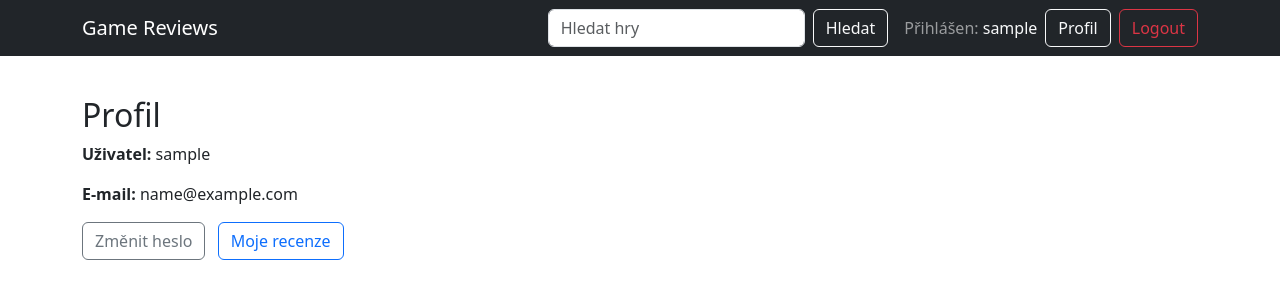
After one commit to kubaspringer1996/Game_review, a Django app: page /accounts/profile/ in a window 1280 px wide. The commit adds this page. Shown: the top 300 px of the page. Run offline with Django 5.2, Linux system fonts and the light colour scheme; the visitor is signed in with stand-in values (Sample User, id 1).

Commit message:
přidání html šablon pro přihlašování, přidání odkazu na Wiki (api) do game_detail.html

```diff
--- a/config/settings.py
+++ b/config/settings.py
@@ -141,6 +141,10 @@ MEDIA_URL = '/media/'
 
 MEDIA_ROOT = BASE_DIR / 'media'
 
+LOGIN_URL = '/accounts/login/'
+LOGIN_REDIRECT_URL = 'genre_list'
+LOGOUT_REDIRECT_URL = 'genre_list'
+
 # Default primary key field type
 # https://docs.djangoproject.com/en/5.2/ref/settings/#default-auto-field
 
--- a/config/urls.py
+++ b/config/urls.py
@@ -19,11 +19,14 @@ from django.urls import path,include
 from django.conf import settings
 from django.conf.urls.static import static
 from rest_framework.authtoken.views import obtain_auth_token
+from reviews.views import signup, profile
 
 urlpatterns = [
     path('admin/', admin.site.urls),
-    path("", include("reviews.urls")),
     path('accounts/', include('django.contrib.auth.urls')),
+    path('accounts/signup/', signup, name='signup'),
+    path('accounts/profile/', profile, name='profile'),
+    path('', include('reviews.urls')),
 
     #API
     path('api-token-auth/', obtain_auth_token, name = 'api_token_auth'),
--- /dev/null
+++ b/reviews/templates/registration/profile.html
@@ -0,0 +1,16 @@
+{% extends "reviews/base.html" %}
+
+{% block content %}
+<div class="text-dark">
+  <h2>Profil</h2>
+  <p><strong>Uživatel:</strong> {{ request.user.username }}</p>
+  {% if request.user.email %}
+    <p><strong>E-mail:</strong> {{ request.user.email }}</p>
+  {% endif %}
+
+  <div class="mt-3">
+    <a class="btn btn-outline-secondary me-2" href="{% url 'password_change' %}">Změnit heslo</a>
+    <a class="btn btn-outline-primary" href="{% url 'api_my_reviews' %}">Moje recenze</a>
+  </div>
+</div>
+{% endblock %}
--- a/reviews/templates/reviews/base.html
+++ b/reviews/templates/reviews/base.html
@@ -7,18 +7,39 @@
   <link href="https://cdn.jsdelivr.net/npm/bootstrap@5.3.3/dist/css/bootstrap.min.css" rel="stylesheet">
 </head>
 <body>
+
 <nav class="navbar navbar-expand-lg navbar-dark bg-dark mb-4">
-  <div class="container">
+  <div class="container d-flex align-items-center">
     <a class="navbar-brand" href="{% url 'genre_list' %}">Game Reviews</a>
-    <form class="d-flex ms-auto" role="search" action="{% url 'game_list' %}">
-      <input class="form-control me-2" type="search" name="q" placeholder="Hledat hry…">
+
+    <form class="d-flex ms-auto me-3" role="search" action="{% url 'game_list' %}">
+      <input class="form-control me-2" type="search" name="q" placeholder="Hledat hry">
       <button class="btn btn-outline-light" type="submit">Hledat</button>
     </form>
+
+    {% if user.is_authenticated %}
+      <span class="navbar-text me-2">
+        Přihlášen:
+        <a href="{% url 'profile' %}" class="text-decoration-none text-light">
+          {{ user.username }}
+        </a>
+      </span>
+      <a href="{% url 'profile' %}" class="btn btn-outline-light me-2">Profil</a>
+      <form method="post" action="{% url 'logout' %}" class="d-inline m-0">
+        {% csrf_token %}
+        <button type="submit" class="btn btn-outline-danger">Logout</button>
+      </form>
+    {% else %}
+      <a href="{% url 'login' %}" class="btn btn-outline-primary me-2">Login</a>
+      <a href="{% url 'signup' %}" class="btn btn-outline-success">Register</a>
+    {% endif %}
   </div>
 </nav>
-<main class="container">
+
+<main class="container py-3 text-dark">
   {% block content %}{% endblock %}
 </main>
+
 <script src="https://cdn.jsdelivr.net/npm/bootstrap@5.3.3/dist/js/bootstrap.bundle.min.js"></script>
 </body>
 </html>
--- a/reviews/views.py
+++ b/reviews/views.py
@@ -3,7 +3,21 @@ from django.db.models import Q, Prefetch, Count
 from django.contrib.auth.decorators import login_required
 from .models import Game, Review, Genre, Favorite, Publisher, Wiki
 from .forms import ReviewForm
+from django.contrib.auth.forms import UserCreationForm
 
+def signup(request):
+	if request.method == "POST":
+		form = UserCreationForm(request.POST)
+		if form.is_valid():
+			form.save()
+			return redirect ('login')
+	else:
+		form = UserCreationForm()
+	return render(request, 'registration/signup.html', {'form' : form})
+
+@login_required
+def profile(request):
+	return render(request, 'registration/profile.html')
 
 # Domovská stránka: seznam žánrů + počet her v žánru
 def genre_list(request):
--- a/urls.py
+++ b/urls.py
@@ -3,10 +3,11 @@ from django.conf.urls.static import static
 from django.contrib import admin
 from django.urls import path, include
 
+
 urlspatterns = [
 	path('admin/', admin.site.urls),
 	path('',include('reviews.urls')),
-	path('accounts/', include('django.contrib.auth.urls')),
+
 ]
 
 if settings.DEBUG:
```
Also changed, not shown: reviews/templates/registration/login.html (added, +9 -0 lines), reviews/templates/registration/signup.html (added, +9 -0 lines), reviews/templates/reviews/game_detail.html (+6 -1 lines), settings.py (deleted, +0 -7 lines).
